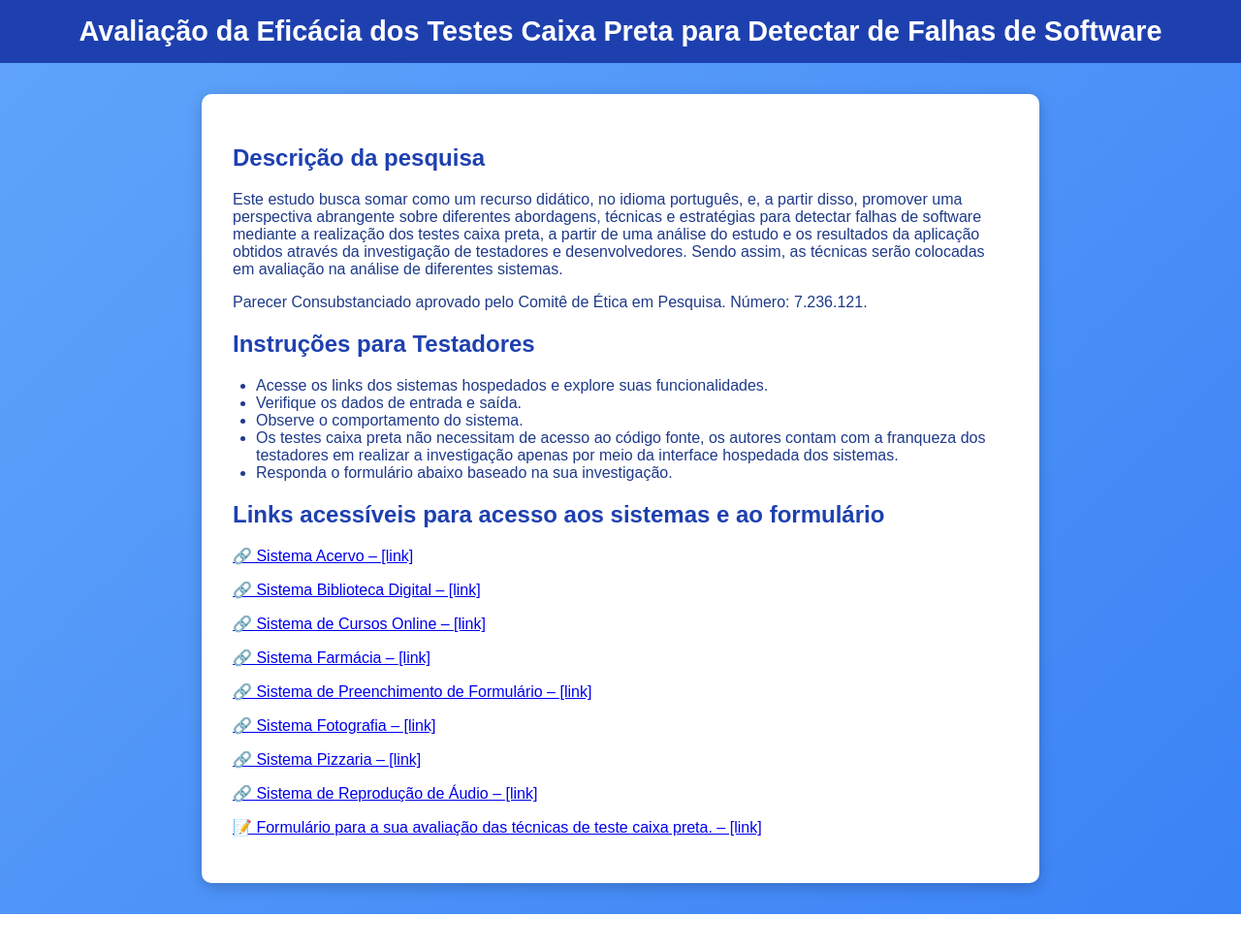
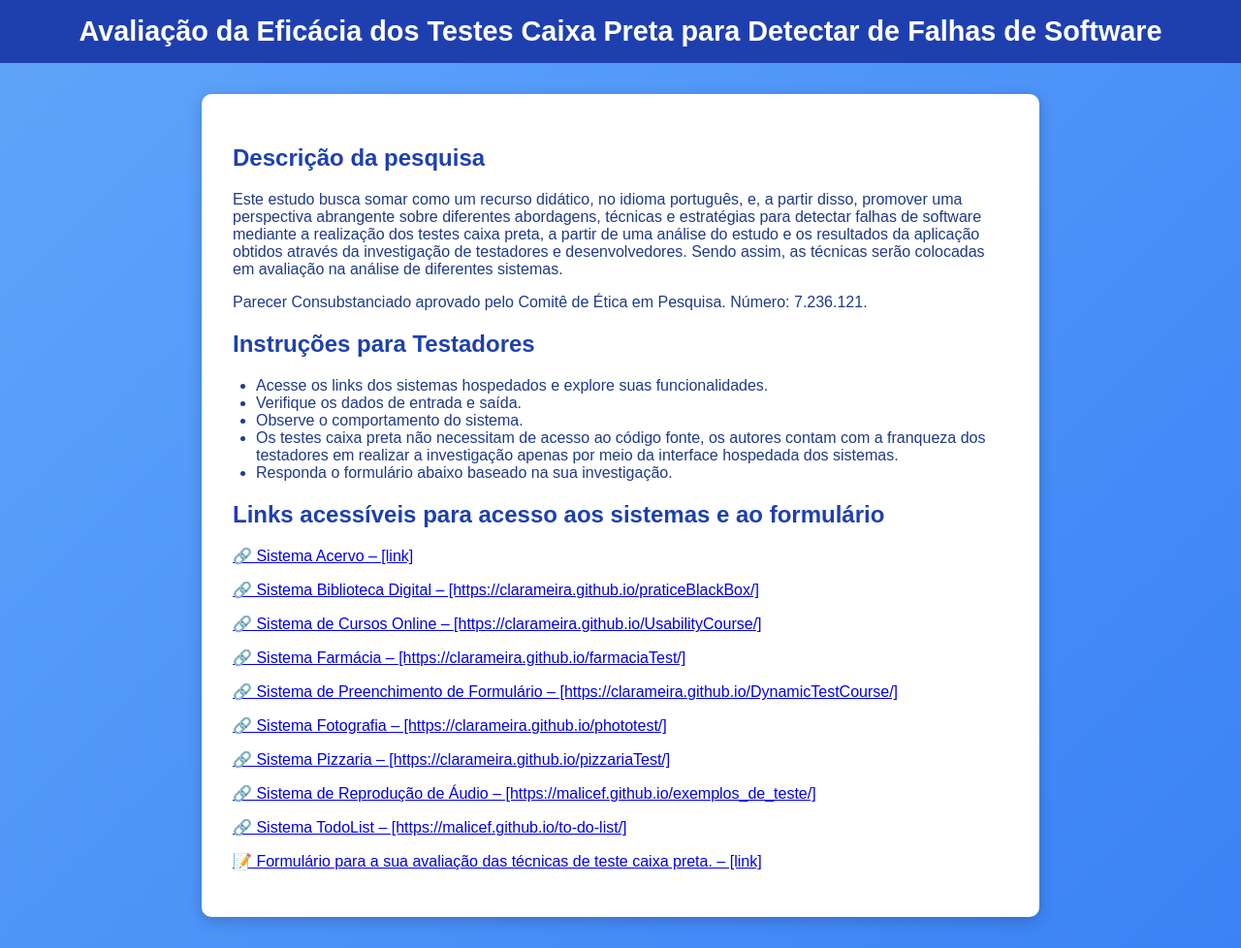
Before and after one commit to clarameira/BlackBoxTesters, a plain HTML site: page index.html in a window 1280 px wide. Shown: the whole page at 97% size. Before the commit the page ends 943 px from the top, so only its background shows below. Drawn offline with Linux system fonts and the light colour scheme.

Commit message:
chore: edit

```diff
--- a/index.html
+++ b/index.html
@@ -121,25 +121,28 @@
       <a href="#" target="_blank">🔗 Sistema Acervo – [link]</a>
     </p>
     <p>
-      <a href="#" target="_blank">🔗 Sistema Biblioteca Digital – [link]</a>
+      <a href="#" target="_blank">🔗 Sistema Biblioteca Digital – [https://clarameira.github.io/praticeBlackBox/]</a>
     </p>
     <p>
-      <a href="#" target="_blank">🔗 Sistema de Cursos Online – [link]</a>
+      <a href="#" target="_blank">🔗 Sistema de Cursos Online – [https://clarameira.github.io/UsabilityCourse/]</a>
     </p>
     <p>
-      <a href="#" target="_blank">🔗 Sistema Farmácia – [link]</a>
+      <a href="#" target="_blank">🔗 Sistema Farmácia – [https://clarameira.github.io/farmaciaTest/]</a>
     </p>
     <p>
-      <a href="#" target="_blank">🔗 Sistema de Preenchimento de Formulário – [link]</a>
+      <a href="#" target="_blank">🔗 Sistema de Preenchimento de Formulário – [https://clarameira.github.io/DynamicTestCourse/]</a>
     </p>
     <p>
-      <a href="#" target="_blank">🔗 Sistema Fotografia – [link]</a>
+      <a href="#" target="_blank">🔗 Sistema Fotografia – [https://clarameira.github.io/phototest/]</a>
     </p>
     <p>
-      <a href="#" target="_blank">🔗 Sistema Pizzaria – [link]</a>
+      <a href="#" target="_blank">🔗 Sistema Pizzaria – [https://clarameira.github.io/pizzariaTest/]</a>
     </p>
     <p>
-      <a href="#" target="_blank">🔗 Sistema de Reprodução de Áudio – [link]</a>
+      <a href="#" target="_blank">🔗 Sistema de Reprodução de Áudio – [https://malicef.github.io/exemplos_de_teste/]</a>
+    </p>
+    <p>
+      <a href="#" target="_blank">🔗 Sistema TodoList – [https://malicef.github.io/to-do-list/]</a>
     </p>
 
     <p>
```
